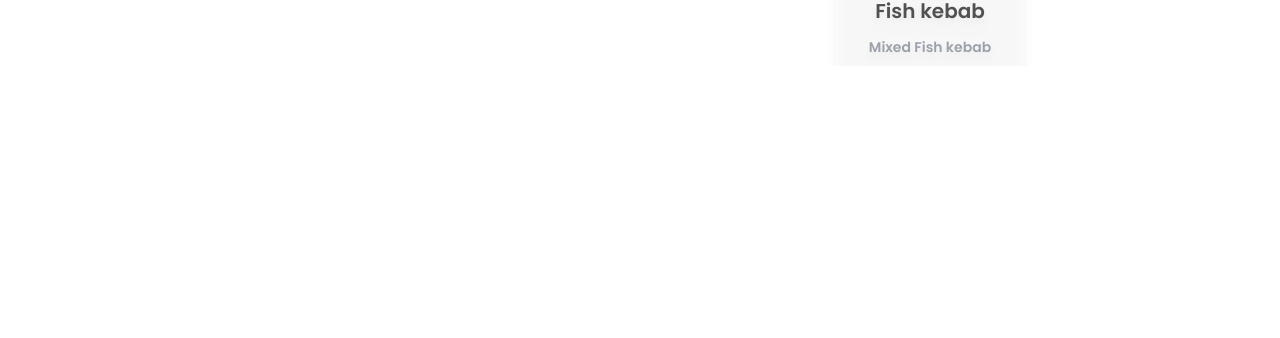
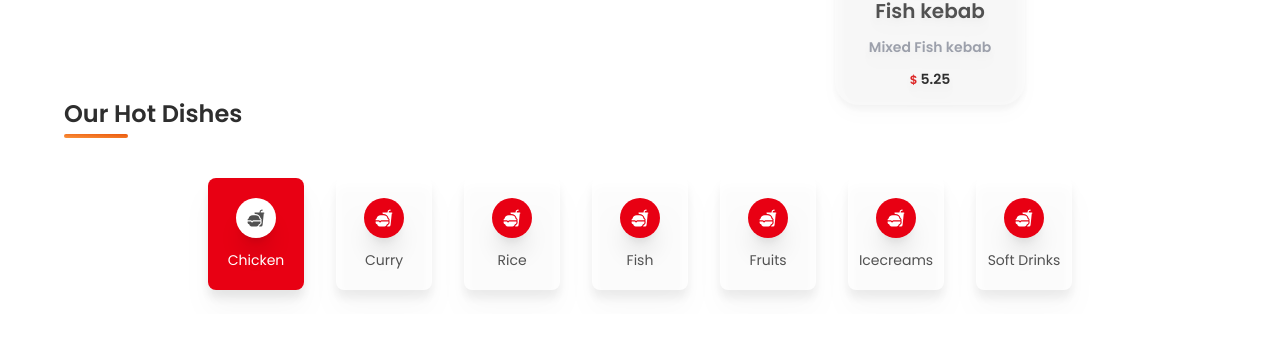
Before and after one commit to nirbhay1008/bargain-bites, a React (Create React App) app: page / in a window 1280 px wide. Shown: the part 942-1280 px from the top of the page. Before the commit the page ends 1008 px from the top, so only its background shows below. Built offline with nearby package versions, Linux system fonts and the light colour scheme; no server answers; the database is empty.

Commit message:
Menu Container added

```diff
--- a/src/components/MainContainer.jsx
+++ b/src/components/MainContainer.jsx
@@ -5,6 +5,7 @@
 import RowContainer from "./RowContainer";
 import { useStateValue } from "../context/StateProvider";
 import { useState } from "react";
+import { MenuContainer } from ".";
 export const MainContainer = () => {
   const [{ foodItems }, dispatch] = useStateValue();
   const [scrollValue, setScrollValue] = useState(0);
@@ -31,7 +32,7 @@
             </motion.div>
             <motion.div
               whileTap={{ scale: 0.75 }}
-              className="w-8 h-8 rounded-lg bg-orange-300 hover:bg-orange-500 cursor-pointer transition-all duration-100 ease-in-out hover:shadow-lg flex items-center justify-center "
+              className="w-8 h-8 rounded-lg bg-orange-300 hover:bg-orange-500 cursor-pointer hover:shadow-lg flex items-center justify-center "
               onClick={() => setScrollValue(200)}
             >
               <MdChevronRight className="text-lg text-white "></MdChevronRight>
@@ -41,6 +42,10 @@
 
         <RowContainer scrollValue={scrollValue} flag={true} data={foodItems?.filter((n) => n.category === "fruits")} />
       </section>
+
+      <section className="w-full my-6">
+        <MenuContainer />
+      </section>
     </div>
   );
 };
--- /dev/null
+++ b/src/components/MenuContainer.jsx
@@ -0,0 +1,47 @@
+import React, { useEffect, useState } from "react";
+import { IoFastFood } from "react-icons/io5";
+import { categories } from "../utils/data";
+import { motion } from "framer-motion";
+const MenuContainer = () => {
+  const [filter, setFilter] = useState("chicken");
+  useEffect(() => {} , [filter]);
+  return (
+    <section className="w-full my-6 " id="menu">
+      <div className="w-full flex flex-col items-center justify-center">
+        <p className="text-2xl font-semibold capitalize text-headingColor relative before:absolute before:rounded-lg before:content before:w-16 before:h-1 before:-bottom-2 before:left-0 before:bg-gradient-to-tr from-orange-400 to-orange-600 transition-all ease-in-out duration-100 mr-auto">
+          Our Hot dishes
+        </p>
+
+        <div className="w-full flex items-start justify-start lg:justify-center gap-8 mt-6 overflow-x-scroll scrollbar-none py-6">
+          {categories &&
+            categories.map((category) => (
+              <motion.div
+              whileTap={{scale : 0.75}}
+                key={category.id}
+                className={`group ${
+                  filter === category.urlParamName ? "bg-cartNumBg" : "bg-card"
+                 } w-24 min-w-[94 px] h-28 cursor-pointer rounded-lg drop-shadow-xl flex flex-col gap-3 items-center justify-center  hover:bg-cartNumBg `}
+                 onClick={() => setFilter(category.urlParamName)}
+              >
+                <div
+                  className={`w-10 h-10 rounded-full shadow-xl ${
+                    filter === category.urlParamName
+                      ? "bg-white"
+                      : "bg-cartNumBg"
+                  } group-hover:bg-white flex items-center justify-center`}
+                >
+                  <IoFastFood className= {` ${filter === category.urlParamName ? "text-textColor" : "text-white"
+                 } group-hover:text-textColor text-lg`}></IoFastFood>
+                </div>
+                <p className={`text-sm ${filter === category.urlParamName ? 'text-white' : 'text-textColor'} group-hover:text-white`}>
+                  {category.name}
+                </p>
+              </motion.div>
+            ))}
+        </div>
+      </div>
+    </section>
+  );
+};
+
+export default MenuContainer;
--- a/src/components/RowContainer.jsx
+++ b/src/components/RowContainer.jsx
@@ -21,7 +21,7 @@
         data.map((item) => (
           <div
             key={item?.id}
-            className="w-300 min-w-[300px] md:w-340 bg-cardOverlay rounded-lg p-2 my-12 h-[225px]  backdrop-blur-lg hover:drop-shadow-lg flex flex-col items-center justify-between"
+            className="w-275 min-w-[275px] md:w-340 bg-cardOverlay rounded-lg p-2 my-12 h-[225px]  backdrop-blur-lg hover:drop-shadow-lg flex flex-col items-center justify-between"
           >
             <div className="w-full flex items-center justify-between">
               <motion.img
@@ -41,7 +41,7 @@
               <p className="text-textColor font-semibold text-base md:text-lg">
                 {item?.title}
               </p>
-              <p className="mt-1 text-sm text-gray-500">{item?.calories}</p>
+              <p className="mt-1 text-sm text-gray-500">{item?.calories} Calories</p>
               <div className="flex items-center gap-8">
                 <p className="text-lg  text-headingColor font-semibold">
                   {" "}
```
Also changed, not shown: src/components/index.js (+7 -6 lines).
